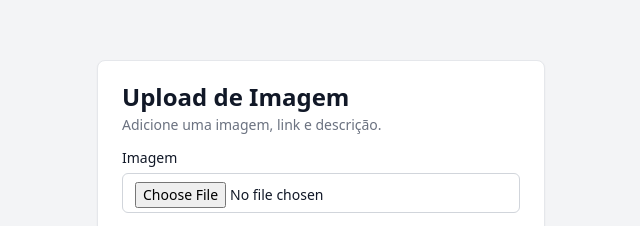
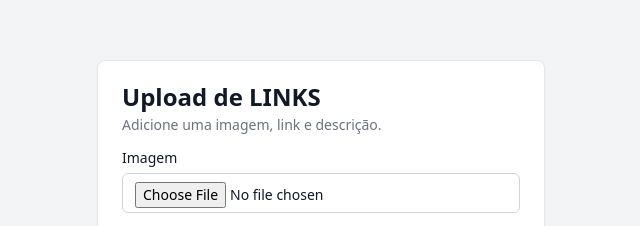
Before and after one commit to OtherPaulo/link-bio, a plain HTML site: page upload.html in a window 1280 px wide. Shown: the part 128-354 px from the top of the page, 319-959 px from the left. Drawn offline with nearby package versions, Linux system fonts and the light colour scheme; no server answers.

Commit message:
att interface de upload

```diff
--- a/upload.html
+++ b/upload.html
@@ -10,7 +10,7 @@
 
     <div class="rounded-lg border bg-white text-gray-900 shadow-sm w-full max-w-md p-6 space-y-4" data-v0-t="card">
         <div class="flex flex-col space-y-1.5">
-            <h3 class="text-2xl font-semibold leading-none">Upload de Imagem</h3>
+            <h3 class="text-2xl font-semibold leading-none">Upload de LINKS</h3>
             <p class="text-sm text-gray-500">Adicione uma imagem, link e descrição.</p>
         </div>
         <form id="upload-form" class="space-y-4">
```
